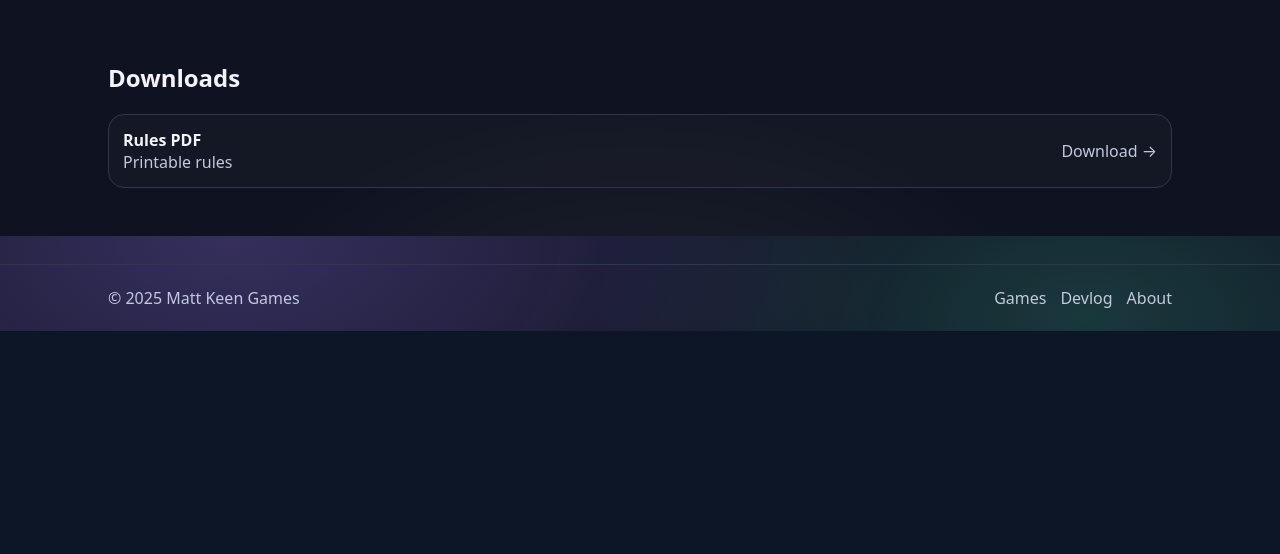
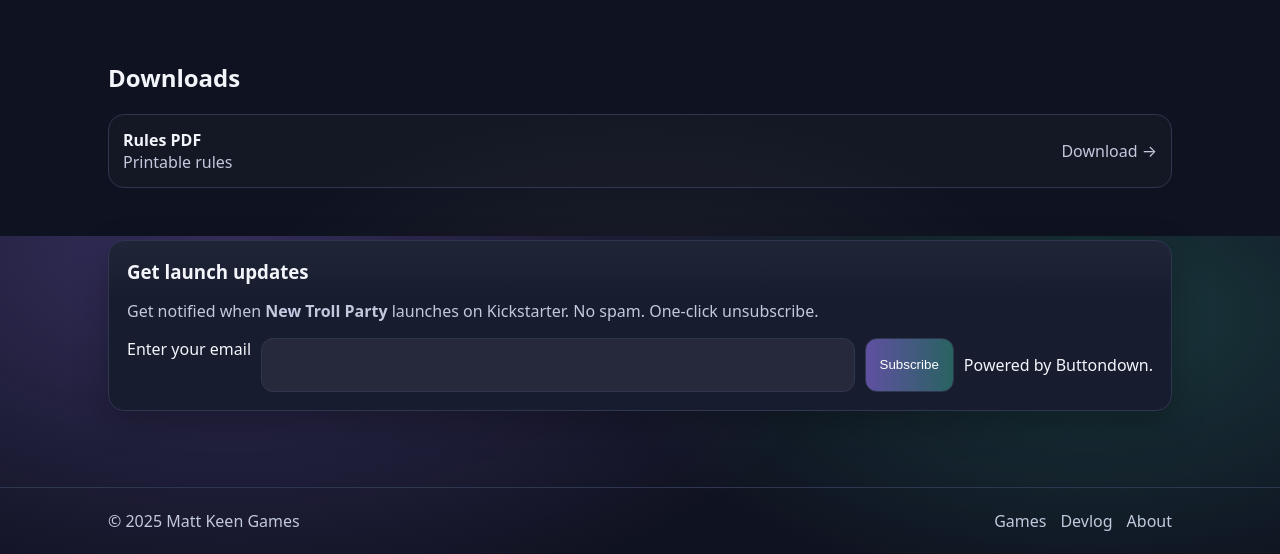
Before and after one commit to mlkeen/mattkeengames, a Flask app: page /games/new-troll-party in a window 1280 px wide. Shown: the part 1364-1918 px from the top of the page. Before the commit the page ends 1695 px from the top, so only its background shows below. Run offline with Flask 3, Linux system fonts and the light colour scheme.

Commit message:
Newsletter

```diff
--- a/static/css/site.css
+++ b/static/css/site.css
@@ -187,3 +187,42 @@ a:hover{text-decoration:underline}
 .ks{margin-top:12px; padding:12px 12px}
 .ks-top{display:flex; justify-content:space-between; align-items:center; gap:10px}
 .ks-actions{display:flex; gap:10px; flex-wrap:wrap; margin-top:10px}
+
+
+.newsletter{
+  padding:18px;
+}
+
+.newsletter h3{
+  margin:0 0 6px;
+}
+
+.newsletter form{
+  display:flex;
+  gap:10px;
+  margin-top:12px;
+  flex-wrap:wrap;
+}
+
+.newsletter input[type="email"]{
+  flex:1;
+  min-width:220px;
+  padding:10px 12px;
+  border-radius:12px;
+  border:1px solid var(--line);
+  background: rgba(255,255,255,.06);
+  color: var(--text);
+}
+
+.newsletter input[type="submit"]{
+  padding:10px 14px;
+  border-radius:12px;
+  border:1px solid var(--line);
+  background: linear-gradient(
+    90deg,
+    rgba(155,123,255,.55),
+    rgba(73,230,190,.35)
+  );
+  color:#fff;
+  cursor:pointer;
+}
--- /dev/null
+++ b/templates/components/newsletter_signup.html
@@ -0,0 +1,22 @@
+<div class="newsletter card">
+  <h3>Get launch updates</h3>
+  <p class="muted">
+    Get notified when <strong>New Troll Party</strong> launches on Kickstarter.
+    No spam. One-click unsubscribe.
+  </p>
+
+    <form
+        action="https://buttondown.com/api/emails/embed-subscribe/MattKeenGames"
+        method="post"
+        class="embeddable-buttondown-form"
+    >
+    <label for="bd-email">Enter your email</label>
+    <input type="email" name="email" id="bd-email" />
+    <input type="submit" value="Subscribe" />
+    <p>
+        <a href="https://buttondown.com/refer/MattKeenGames" target="_blank">
+        Powered by Buttondown.
+        </a>
+    </p>
+    </form>
+</div>
--- a/templates/games/detail.html
+++ b/templates/games/detail.html
@@ -93,4 +93,11 @@
     {% endif %}
   </div>
 </section>
+
+
+
+<section class="section">
+  {% include "components/newsletter_signup.html" %}
+</section>
+
 {% endblock %}
```
